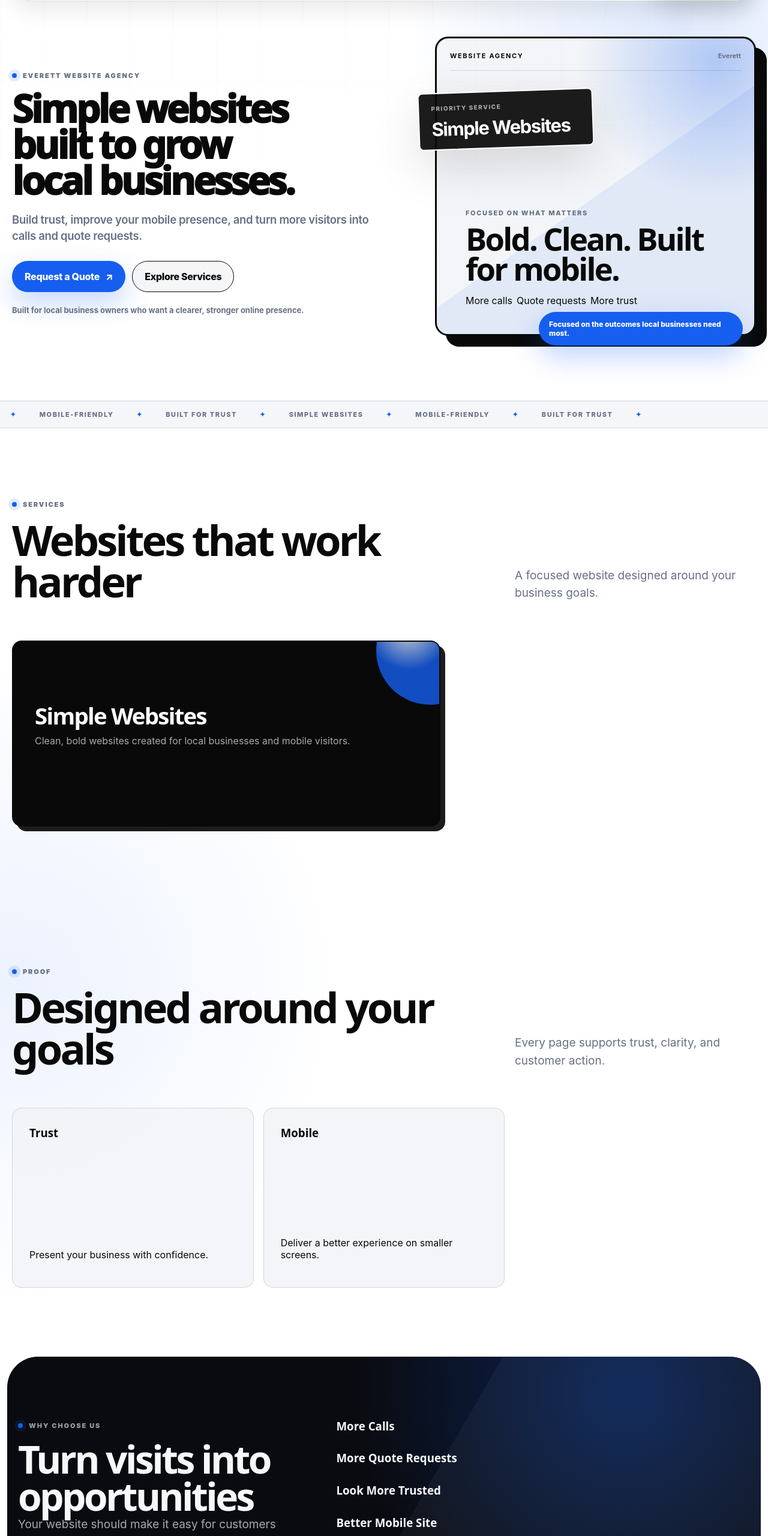
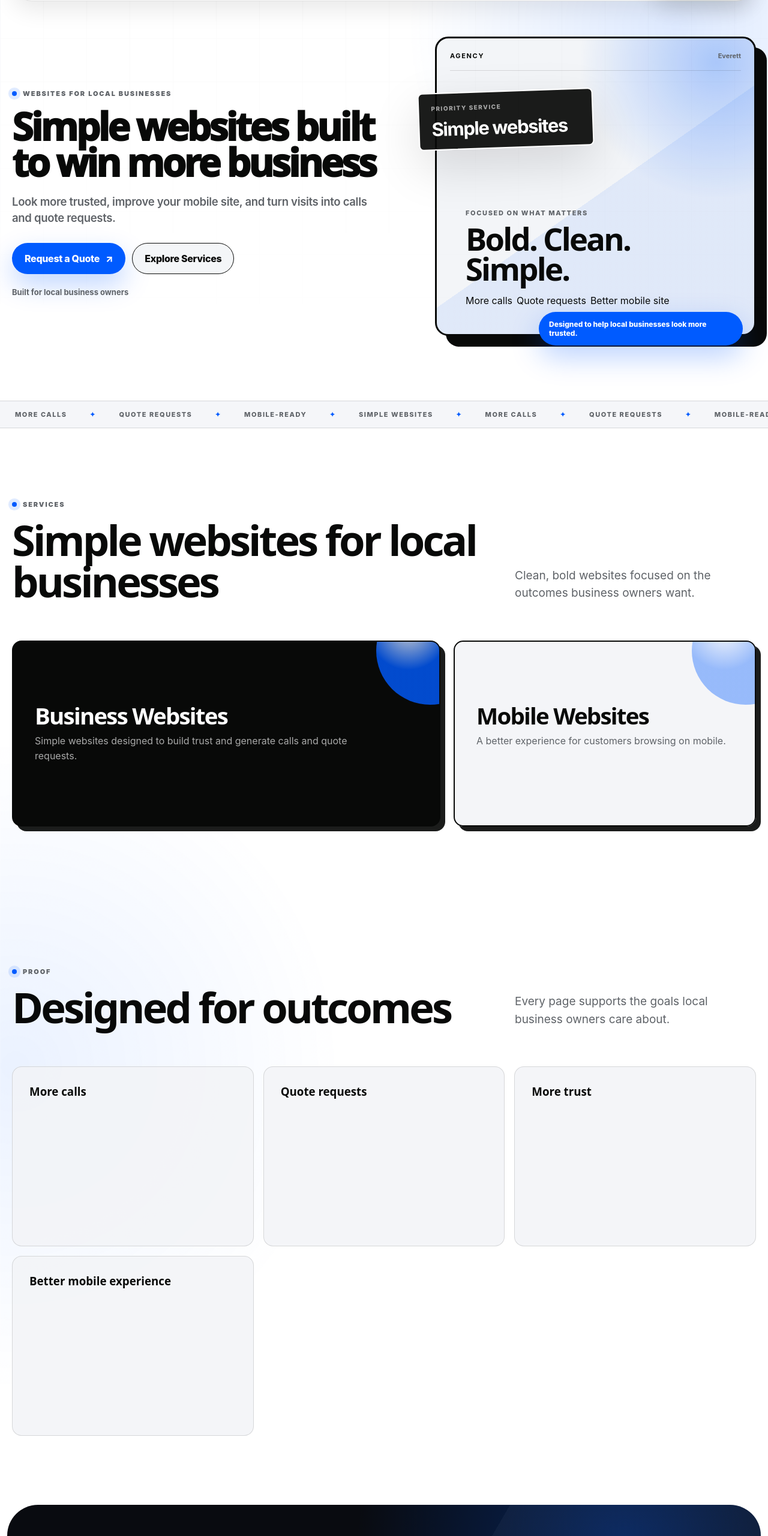
Before and after one commit to arcwebhq-cpu/arc-previews, a plain HTML site: page arc-6a484698/index.html in a window 1280 px wide. Shown: the part 80-2641 px from the top of the page at 60% size. Drawn offline with Linux system fonts and the light colour scheme.

Commit message:
Update ARC preview for Arc

```diff
--- a/arc-6a484698/index.html
+++ b/arc-6a484698/index.html
@@ -4,15 +4,15 @@
 <head>
   <meta charset="utf-8" />
   <meta name="viewport" content="width=device-width, initial-scale=1" />
-  <title>Arc | Websites for Local Businesses</title>
-  <meta name="description" content="Simple, bold, mobile-friendly websites for local businesses in Everett." />
-  <meta name="theme-color" content="#155EEF" />
+  <title>Arc | Agency in Everett</title>
+  <meta name="description" content="Simple, bold, clean websites for local businesses." />
+  <meta name="theme-color" content="#005BFF" />
   <meta name="color-scheme" content="light dark" />
   <meta name="format-detection" content="telephone=yes" />
   <meta name="robots" content="index,follow" />
   <meta name="referrer" content="strict-origin-when-cross-origin" />
-  <meta property="og:title" content="Arc | Websites for Local Businesses" />
-  <meta property="og:description" content="Simple, bold, mobile-friendly websites for local businesses in Everett." />
+  <meta property="og:title" content="Arc | Agency in Everett" />
+  <meta property="og:description" content="Simple, bold, clean websites for local businesses." />
   <meta property="og:type" content="website" />
   <meta property="og:site_name" content="Arc" />
   <meta name="author" content="Arc" />
@@ -25,9 +25,9 @@
       --bg: #FFFFFF;
       --surface: #F2F4F7;
       --ink: #080908;
-      --muted: #667085;
-      --primary: #155EEF;
-      --accent: #155EEF;
+      --muted: #5F6368;
+      --primary: #005BFF;
+      --accent: #005BFF;
       --primary-button-text: #FFFFFF;
       --line: color-mix(in srgb, var(--ink) 13%, transparent);
       --line-soft: color-mix(in srgb, var(--ink) 8%, transparent);
@@ -516,46 +516,46 @@
     <section class="hero" id="top">
       <div class="wrap hero-grid">
         <div class="hero-copy-wrap reveal">
-          <p class="eyebrow">Everett Website Agency</p>
-          <h1>Simple websites built to grow local businesses.</h1>
-          <p class="hero-copy">Build trust, improve your mobile presence, and turn more visitors into calls and quote requests.</p>
+          <p class="eyebrow">Websites for local businesses</p>
+          <h1>Simple websites built to win more business</h1>
+          <p class="hero-copy">Look more trusted, improve your mobile site, and turn visits into calls and quote requests.</p>
           <div class="hero-actions">
             <a class="btn btn-primary" data-cta href="#contact"><span>Request a Quote</span><span class="arrow">↗</span></a>
             <a class="btn btn-secondary" data-cta href="#services"><span>Explore Services</span></a>
           </div>
-          <div class="trust-line dynamic-slot" data-optional>Built for local business owners who want a clearer, stronger online presence.</div>
+          <div class="trust-line dynamic-slot" data-optional>Built for local business owners</div>
         </div>
 
         <div class="hero-visual reveal" aria-label="Arc visual showcase">
           <div class="visual-stage">
             <div class="hero-media-slot dynamic-slot"></div>
-            <div class="visual-top"><strong>Website Agency</strong><span>Everett</span></div>
+            <div class="visual-top"><strong>Agency</strong><span>Everett</span></div>
             <div class="visual-content">
               <small>Focused on what matters</small>
-              <h2>Bold. Clean. Built for mobile.</h2>
-              <div class="visual-chips dynamic-slot" data-optional><span>More calls</span><span>Quote requests</span><span>More trust</span></div>
+              <h2>Bold. Clean. Simple.</h2>
+              <div class="visual-chips dynamic-slot" data-optional><span>More calls</span><span>Quote requests</span><span>Better mobile site</span></div>
             </div>
           </div>
           <div class="priority-card" data-optional>
             <small>Priority service</small>
-            <strong class="dynamic-slot">Simple Websites</strong>
+            <strong class="dynamic-slot">Simple websites</strong>
           </div>
-          <div class="proof-pill dynamic-slot" data-optional>Focused on the outcomes local businesses need most.</div>
+          <div class="proof-pill dynamic-slot" data-optional>Designed to help local businesses look more trusted.</div>
         </div>
       </div>
     </section>
 
     <div class="ticker" data-optional aria-hidden="true">
-      <div class="ticker-track dynamic-slot"><span>Simple Websites</span><span>Mobile-Friendly</span><span>Built for Trust</span><span>Simple Websites</span><span>Mobile-Friendly</span><span>Built for Trust</span></div>
+      <div class="ticker-track dynamic-slot"><span>Simple websites</span><span>More calls</span><span>Quote requests</span><span>Mobile-ready</span><span>Simple websites</span><span>More calls</span><span>Quote requests</span><span>Mobile-ready</span></div>
     </div>
 
     <section class="section" id="services">
       <div class="wrap">
         <header class="section-header reveal">
-          <div><p class="kicker">Services</p><h2 class="section-title">Websites that work harder</h2></div>
-          <p class="section-intro">A focused website designed around your business goals.</p>
+          <div><p class="kicker">Services</p><h2 class="section-title">Simple websites for local businesses</h2></div>
+          <p class="section-intro">Clean, bold websites focused on the outcomes business owners want.</p>
         </header>
-        <div class="services-grid dynamic-slot reveal-group"><article><h3>Simple Websites</h3><p>Clean, bold websites created for local businesses and mobile visitors.</p></article></div>
+        <div class="services-grid dynamic-slot reveal-group"><article><h3>Business Websites</h3><p>Simple websites designed to build trust and generate calls and quote requests.</p></article><article><h3>Mobile Websites</h3><p>A better experience for customers browsing on mobile.</p></article></div>
       </div>
     </section>
 
@@ -563,10 +563,10 @@
       <div class="wrap why-grid">
         <div class="why-sticky reveal">
           <p class="kicker">Why choose us</p>
-          <h2 class="section-title">Turn visits into opportunities</h2>
-          <p class="section-intro">Your website should make it easy for customers to understand your business and take action.</p>
+          <h2 class="section-title">Built around business goals</h2>
+          <p class="section-intro">A focused website that helps your business look trusted and makes it easier for customers to act.</p>
         </div>
-        <div class="why-list dynamic-slot reveal-group"><article><h3>More Calls</h3></article><article><h3>More Quote Requests</h3></article><article><h3>Look More Trusted</h3></article><article><h3>Better Mobile Site</h3></article></div>
+        <div class="why-list dynamic-slot reveal-group"><article><h3>Simple</h3><p>Clear pages without unnecessary complexity.</p></article><article><h3>Bold</h3><p>Strong presentation that gets attention.</p></article><article><h3>Clean</h3><p>A polished experience for your customers.</p></article></div>
       </div>
     </div>
 
@@ -574,15 +574,15 @@
       <div class="wrap about-grid">
         <article class="about-panel reveal">
           <p class="kicker">About</p>
-          <h2>Web strategy for local business</h2>
-          <p>Arc is an Everett agency selling simple websites to local businesses.</p>
+          <h2>Websites made for local business</h2>
+          <p>Arc sells simple websites to local businesses in Everett, helping business owners generate more calls and quote requests, look more trusted, and improve their mobile presence.</p>
           <div class="stats-grid dynamic-slot" data-optional></div>
         </article>
         <div class="about-visual reveal">
           <div class="about-media-slot dynamic-slot"></div>
           <div class="about-quote" data-optional>
             <small>About Arc</small>
-            <strong>Simple, bold, clean websites built around real business goals.</strong>
+            <strong>Simple, bold, clean websites built for local business goals.</strong>
           </div>
         </div>
       </div>
@@ -591,28 +591,28 @@
     <section class="section" id="process">
       <div class="wrap">
         <header class="section-header reveal">
-          <div><p class="kicker">How it works</p><h2 class="section-title">A focused website experience</h2></div>
-          <p class="section-intro">Clear messaging and mobile-first presentation keep the experience simple.</p>
+          <div><p class="kicker">How it works</p><h2 class="section-title">A straightforward website experience</h2></div>
+          <p class="section-intro">Focused on creating a clear, trusted mobile presence for your business.</p>
         </header>
-        <div class="process-grid dynamic-slot reveal-group"><article><h3>Clarify</h3><p>Focus the website on your business and audience.</p></article><article><h3>Create</h3><p>Build a clean, bold mobile experience.</p></article><article><h3>Convert</h3><p>Guide visitors toward calls and quote requests.</p></article></div>
+        <div class="process-grid dynamic-slot reveal-group"><article><h3>Define the goal</h3><p>Focus the website on calls, quote requests, trust, and mobile usability.</p></article><article><h3>Build simply</h3><p>Create a bold, clean website without unnecessary complexity.</p></article><article><h3>Help customers act</h3><p>Make the next step clear for prospective customers.</p></article></div>
       </div>
     </section>
 
     <section class="section optional-proof" id="proof" data-optional-section>
       <div class="wrap">
         <header class="section-header reveal">
-          <div><p class="kicker">Proof</p><h2 class="section-title dynamic-slot">Designed around your goals</h2></div>
-          <p class="section-intro dynamic-slot">Every page supports trust, clarity, and customer action.</p>
+          <div><p class="kicker">Proof</p><h2 class="section-title dynamic-slot">Designed for outcomes</h2></div>
+          <p class="section-intro dynamic-slot">Every page supports the goals local business owners care about.</p>
         </header>
-        <div class="proof-grid dynamic-slot reveal-group"><article><h3>Trust</h3><p>Present your business with confidence.</p></article><article><h3>Mobile</h3><p>Deliver a better experience on smaller screens.</p></article></div>
+        <div class="proof-grid dynamic-slot reveal-group"><article><h3>More calls</h3></article><article><h3>Quote requests</h3></article><article><h3>More trust</h3></article><article><h3>Better mobile experience</h3></article></div>
       </div>
     </section>
 
     <section class="section optional-gallery" id="gallery" data-optional-section>
       <div class="wrap">
         <header class="section-header reveal">
-          <div><p class="kicker">Selected work</p><h2 class="section-title dynamic-slot">Website Work</h2></div>
-          <p class="section-intro dynamic-slot">Simple website experiences for local businesses.</p>
+          <div><p class="kicker">Selected work</p><h2 class="section-title dynamic-slot">Website work</h2></div>
+          <p class="section-intro dynamic-slot"></p>
         </header>
         <div class="gallery-grid dynamic-slot reveal-group"></div>
       </div>
@@ -622,10 +622,10 @@
       <div class="wrap faq-grid">
         <div class="faq-copy reveal">
           <p class="kicker">Questions</p>
-          <h2 class="section-title">Frequently Asked Questions</h2>
-          <p class="section-intro">Helpful answers about Arc websites.</p>
+          <h2 class="section-title">Frequently asked questions</h2>
+          <p class="section-intro">Quick answers about Arc websites.</p>
         </div>
-        <div class="faq-list dynamic-slot reveal"><details><summary>Who are these websites for?</summary><p>Local business owners who want a simple, bold, clean website.</p></details><details><summary>What goals can the website support?</summary><p>More calls, quote requests, trust, and a better mobile presence.</p></details></div>
+        <div class="faq-list dynamic-slot reveal"><details><summary>Who are these websites for?</summary><p>Local business owners.</p></details><details><summary>What are the websites designed to achieve?</summary><p>More calls, quote requests, greater trust, and a better mobile experience.</p></details><details><summary>What is the design style?</summary><p>Simple, bold, and clean, with a black-and-white palette and blue accents.</p></details></div>
       </div>
     </section>
 
@@ -634,16 +634,16 @@
         <div class="wrap contact-grid">
           <div>
             <p class="kicker">Next step</p>
-            <h2>Ready for a stronger website?</h2>
-            <p>Tell Arc about your local business and website goals.</p>
+            <h2>Ready for a better business website?</h2>
+            <p>Request a quote for a simple, bold, clean website built around your business goals.</p>
             <div class="contact-actions">
               <a class="btn btn-primary" data-cta href="#contact"><span>Request a Quote</span><span class="arrow">↗</span></a>
               <a class="btn btn-secondary" data-cta href="#services"><span>Explore Services</span></a>
             </div>
-            <div class="contact-proof dynamic-slot" data-optional>Focused on the outcomes local businesses need most.</div>
+            <div class="contact-proof dynamic-slot" data-optional>Designed to help local businesses look more trusted.</div>
             <div class="contact-action-slot dynamic-slot"><a href='#contact'>Request a Quote</a></div>
           </div>
-          <div class="contact-details dynamic-slot" data-optional></div>
+          <div class="contact-details dynamic-slot" data-optional><span>Everett</span></div>
         </div>
       </div>
     </section>
```
